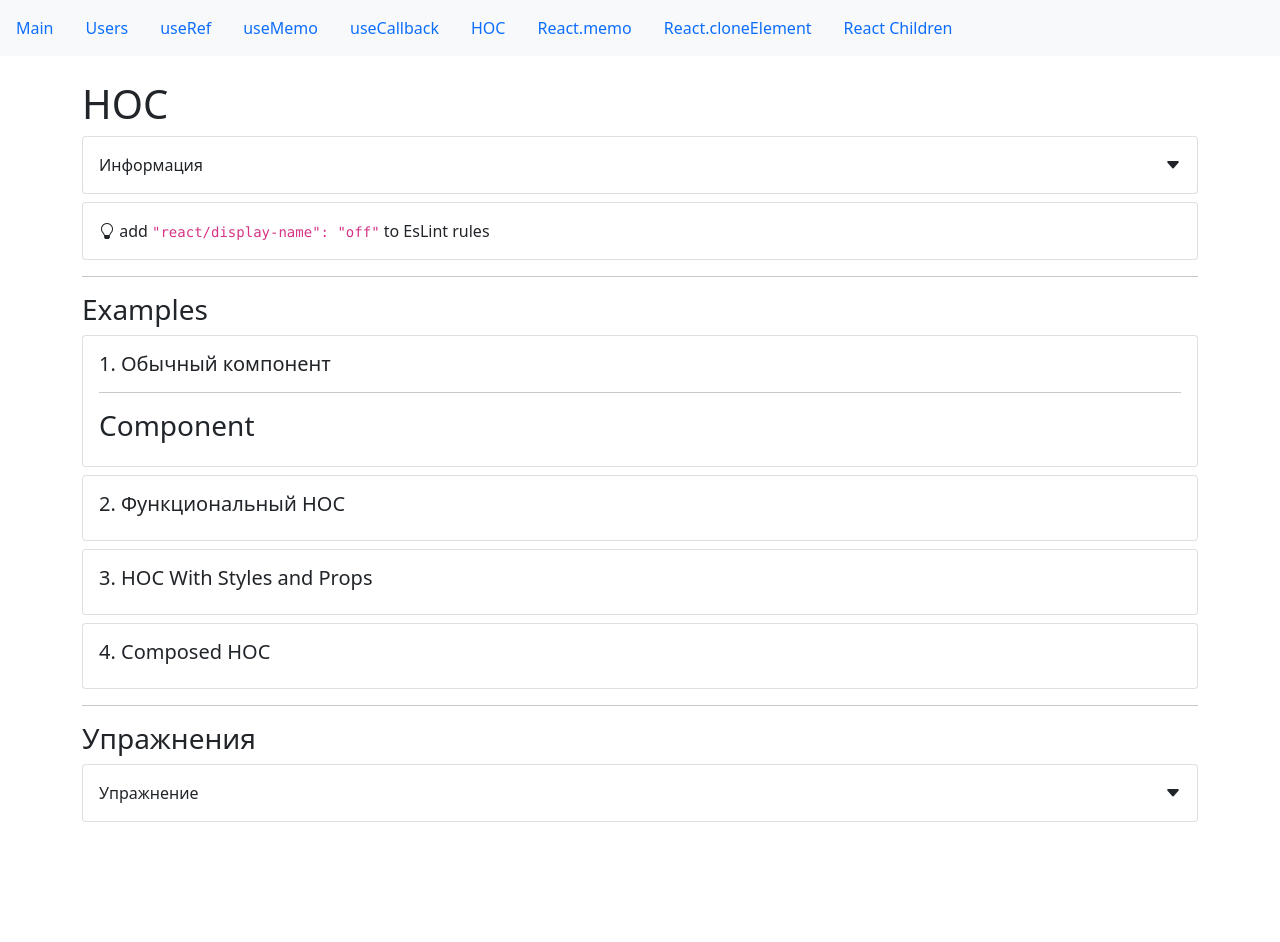
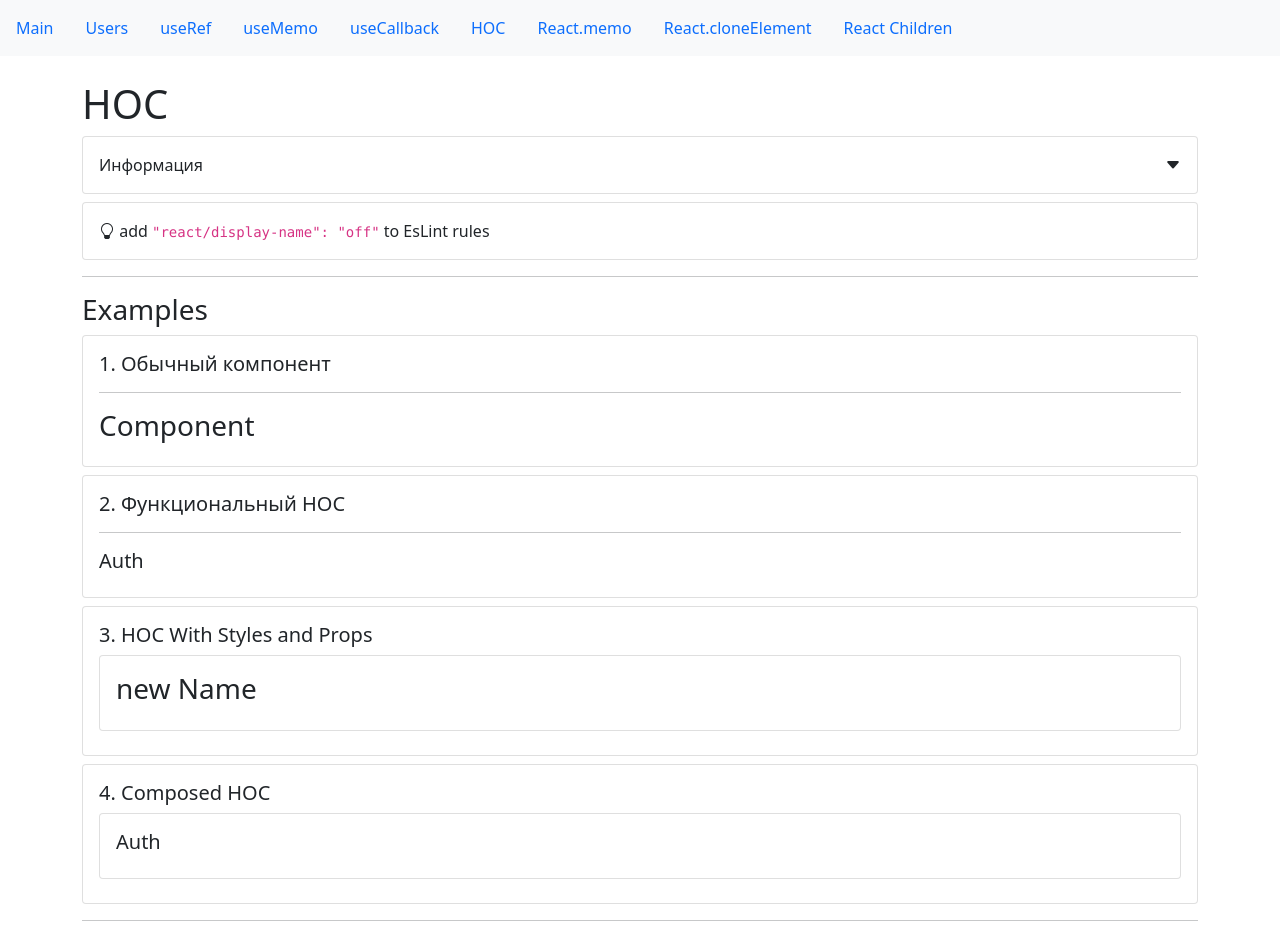
Before and after one commit to Yupiter78/advanced_hooks_-_basic_optimization, a React (Create React App) app: page /hoc in a window 1280 px wide. Shown: the top 942 px of the page. Before the commit the page ends 890 px from the top, so only its background shows below. Built offline with nearby package versions, Linux system fonts and the light colour scheme.

Commit message:
advanced_hooks HOC__4

```diff
--- a/src/app/components/examples/hoc/hocExample.jsx
+++ b/src/app/components/examples/hoc/hocExample.jsx
@@ -4,7 +4,13 @@
 import CardWrapper from "../../common/Card";
 import SmallTitle from "../../common/typografy/smallTitle";
 import Divider from "../../common/divider";
+import withLogin from "./withLogin";
+import withPropsStyles from "./withPropsStyles";
+
 const HOCExample = () => {
+    const ComponentWithAuth = withLogin(Component);
+    const ComponentWithPropsStyles = withPropsStyles(Component);
+    const NewComponent = withPropsStyles(ComponentWithAuth);
     return (
         <>
             <CardWrapper>
@@ -14,12 +20,16 @@
             </CardWrapper>
             <CardWrapper>
                 <SmallTitle>2. Функциональный HOC</SmallTitle>
+                <Divider />
+                <ComponentWithAuth />
             </CardWrapper>
             <CardWrapper>
                 <SmallTitle>3. HOC With Styles and Props</SmallTitle>
+                <ComponentWithPropsStyles />
             </CardWrapper>
             <CardWrapper>
                 <SmallTitle>4. Composed HOC</SmallTitle>
+                <NewComponent />
             </CardWrapper>
         </>
     );
--- /dev/null
+++ b/src/app/components/examples/hoc/withLogin.jsx
@@ -0,0 +1,14 @@
+import React from "react";
+import SmallTitle from "../../common/typografy/smallTitle";
+
+// eslint-disable-next-line react/display-name
+const withLogin = (Component) => (props) => {
+    const isLogin = localStorage.getItem("auth");
+    return (
+        <>
+            {isLogin ? <Component {...props} /> : <SmallTitle>Auth</SmallTitle>}
+        </>
+    );
+};
+
+export default withLogin;
--- /dev/null
+++ b/src/app/components/examples/hoc/withPropsStyles.jsx
@@ -0,0 +1,13 @@
+import React from "react";
+import CardWrapper from "../../common/Card";
+
+// eslint-disable-next-line react/display-name
+const withPropsStyles = (Component) => (props) => {
+    return (
+        <CardWrapper>
+            <Component {...props} name="new Name" />
+        </CardWrapper>
+    );
+};
+
+export default withPropsStyles;
```
Also changed, not shown: .eslintrc.js.
